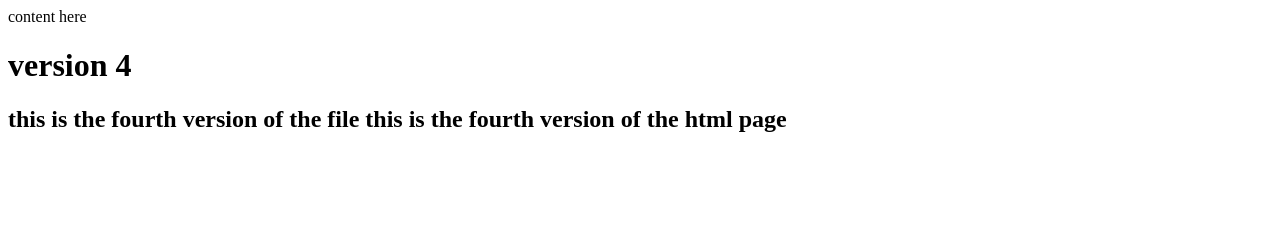
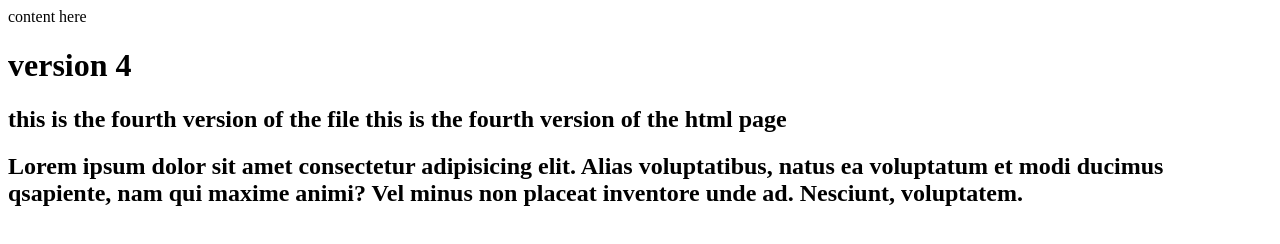
Before and after one commit to ssg1402/testrepo, a plain HTML site: page index.html in a window 1280 px wide. Drawn offline with Linux system fonts and the light colour scheme.

Commit message:
this is the 7th commit

```diff
--- a/index.html
+++ b/index.html
@@ -13,5 +13,11 @@
       this is the fourth version of the file this is the fourth version of the
       html page
     </h2>
+    <h2>
+      Lorem ipsum dolor sit amet consectetur adipisicing elit. Alias
+      voluptatibus, natus ea voluptatum et modi ducimus qsapiente, nam qui
+      maxime animi? Vel minus non placeat inventore unde ad. Nesciunt,
+      voluptatem.
+    </h2>
   </body>
 </html>
```
